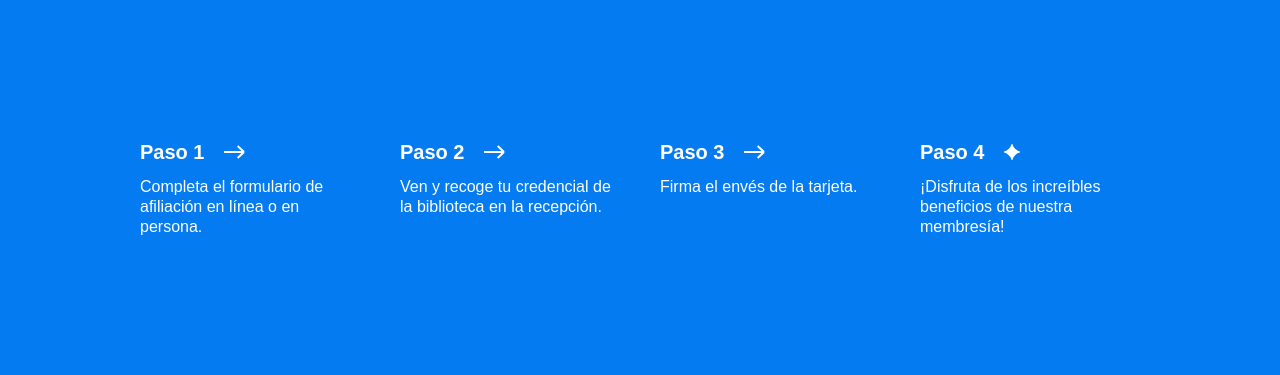
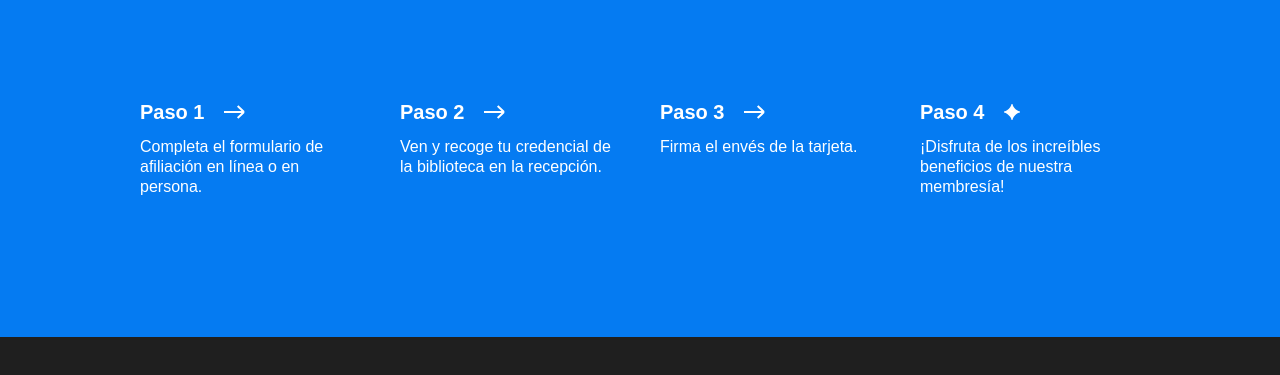
Before and after one commit to Lorena2324/web_project_library, a plain HTML site: page index.html in a window 1280 px wide. Shown: the part 3305-3680 px from the top of the page. Drawn offline with Linux system fonts and the light colour scheme.

Commit message:
Nueva actualización de mi proyecto

```diff
--- a/styles/style.css
+++ b/styles/style.css
@@ -20,6 +20,7 @@
 .nav {
   display: flex;
   justify-content: space-between;
+  height: 80px;
 }
 
 .nav__logo {
@@ -305,11 +306,13 @@
 
 .membership__steps {
   list-style-type: none;
-  padding: 40px;
+  padding: 0px;
   margin: 100px 0 0;
   display: flex;
+  flex-direction: row;
   justify-content: center;
   column-gap: 40px;
+  justify-content: center;
 }
 
 .step {
```
